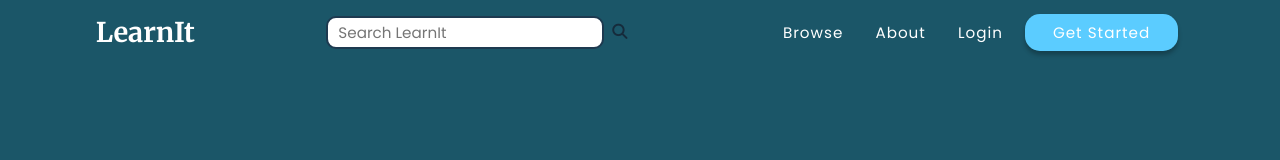
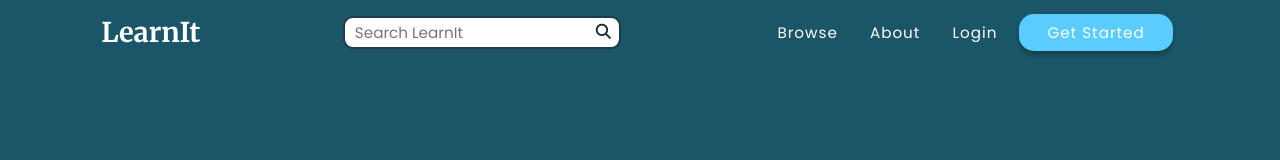
Before and after one commit to massjack1/Learnit-landingpage, a plain HTML site: page index.html in a window 1280 px wide. Drawn offline with Linux system fonts and the light colour scheme.

Commit message:
Fix search icon problem

```diff
--- a/style.css
+++ b/style.css
@@ -96,6 +96,10 @@ nav ol li:hover a {
     z-index: 1;
 }
 
+.fa.fa-search {
+    margin-left: -33px;
+}
+
 .search-box span::after {
     height: 100%;
     width: 0%;
```
